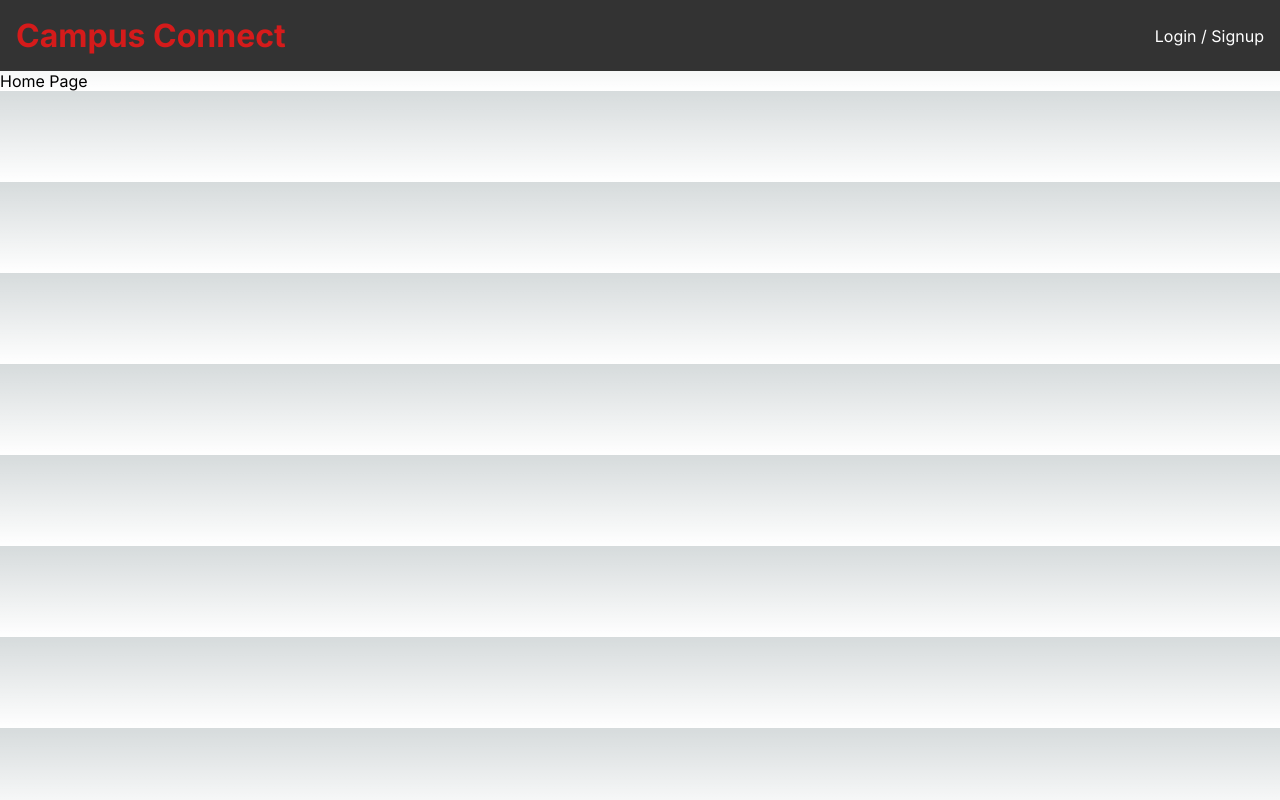
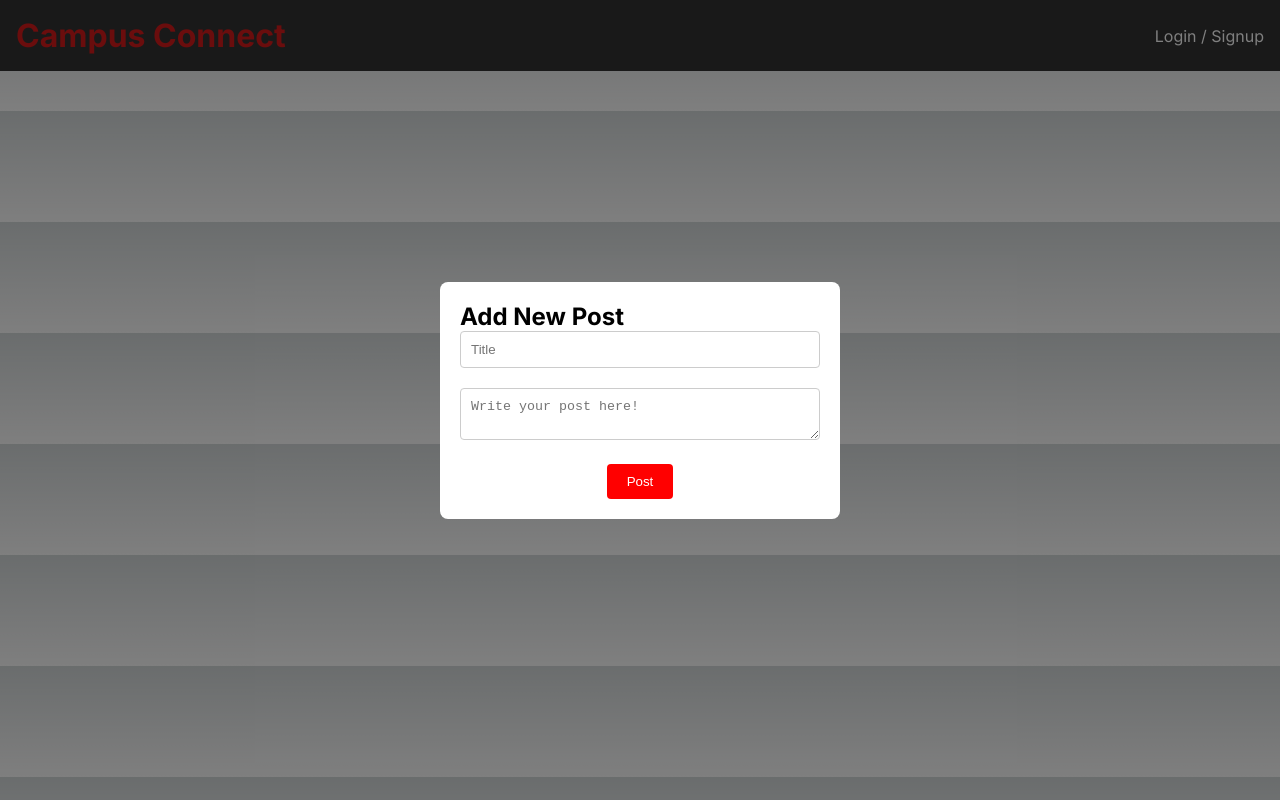
Before and after one commit to Iya101/connect-campus, a Next.js app: page / in a window 1280 px wide. Built offline with nearby package versions, Linux system fonts and the light colour scheme.

Commit message:
changes js

```diff
--- a/app/components/AddItem/AddItem.js
+++ b/app/components/AddItem/AddItem.js
@@ -1,16 +1,17 @@
-"use client";
+'use client';
+
 import React, { useState } from 'react';
 import './AddItem.css';
 
-const AddItem = ({ onAdd, onClose, user }) => {
-    const [post, setPost] = useState({
+const AddItem = ({ onAdd, user }) => {
+    const [postData, setPostData] = useState({
         title: '',
         content: ''
     });
 
     const handleChange = (e) => {
         const { id, value } = e.target;
-        setPost(prevState => ({
+        setPostData(prevState => ({
             ...prevState,
             [id]: value
         }));
@@ -20,43 +21,43 @@ const AddItem = ({ onAdd, onClose, user }) => {
         e.preventDefault();
 
         // Check if the user is signed in
-        if (!user) {
-            alert('Please sign in to post!');
-            return;
-        }
+        // if (!user) {
+        //     alert('Please sign in to post!');
+        //     return;
+        // }
 
         // Validate input fields
-        if (!post.title.trim() || !post.content.trim()) {
+        if (!postData.title.trim() || !postData.content.trim()) {
             alert('Please ensure that all fields are filled.');
             return;
         }
 
         // Call the onAdd function to add to the new post
-        onAdd({ title, content });
+        onAdd({ postData });
 
         //Clear input fields
-        setTitle('');
-        setContent('');
+        setPostData({
+            title: '',
+            content: ''
+        });
 
-        // Close the pop-up window
-        onClose();
     };
 
     return (
         <div className="add-item">
             <div className="add-item-content">
-                <span className="close-button" onClick={onClose}>X</span>
+                {/* <span className="close-button" onClick={onClose}>X</span> */}
                 <h2>Add New Post</h2>
                 <form onSubmit={handleSubmit}>
                     <input
                         type="text"
                         placeholder="Title"
-                        value={post.title}
+                        value={postData.title}
                         onChange={handleChange}
                     />
                     <textarea
                         placeholder="Write your post here!"
-                        value={post.content}
+                        value={postData.content}
                         onChange={handleChange}
                     ></textarea>
                     <button type="submit">Post</button>
@@ -65,6 +66,6 @@ const AddItem = ({ onAdd, onClose, user }) => {
         </div>
     );
 
-}
+};
 
 export default AddItem;
--- a/app/components/ItemList/ItemList.js
+++ b/app/components/ItemList/ItemList.js
@@ -1,6 +1,7 @@
 import React from 'react';
-import Item from './Item';
+import Item from '../Item/Item';
 import './ItemList.css';
+
 const ItemList = ({ posts }) => {
     return (
         <div className="posts">
--- a/app/views/Home.js
+++ b/app/views/Home.js
@@ -1,3 +1,49 @@
-export default function Home() {
-    return <div>Home Page</div>;
-  }
+import React, { useState } from 'react';
+import AddItem from '../components/AddItem/AddItem';
+import ItemList from '../components/ItemList/ItemList';
+
+const Home = () => {
+  const [user, setUser] = useState(null); // User state to store login status
+  const [isLoggedIn, setIsLoggedIn] = useState(true);
+  const [posts, setPost] = useState([]);
+
+  const onAddHandler = (postData) => {
+    setPost((prevPost) => [...prevPost, postData]);
+  };
+
+  return (
+    <div>
+      <AddItem onAdd={onAddHandler} user={user} />
+      <ItemList posts={posts} />
+    </div>
+  );
+}
+
+export default Home;
+
+
+// import React, { useState } from 'react';
+// import AddItem from './AddItem/AddItem';
+
+// function Home() {
+//   const [posts, setPosts] = useState([]);
+//   const [showAddItem, setShowAddItem] = useState(false);
+//   const [user, setUser] = useState(null);
+
+//   const addPostHandler = ()
+
+//   const handleSubmit = (event) => {
+//       event.preventDefault(); // Prevent the default form submission behavior
+//       console.log('Logging in with:', email, password);
+//       // Here you would typically handle the login logic,
+//       // e.g., sending a request to your backend
+//   };
+
+//   return (
+//   }
+// }
+
+//   export default function Home() {
+//     return <div>Home Page</div>;
+//   }
+// }
```
